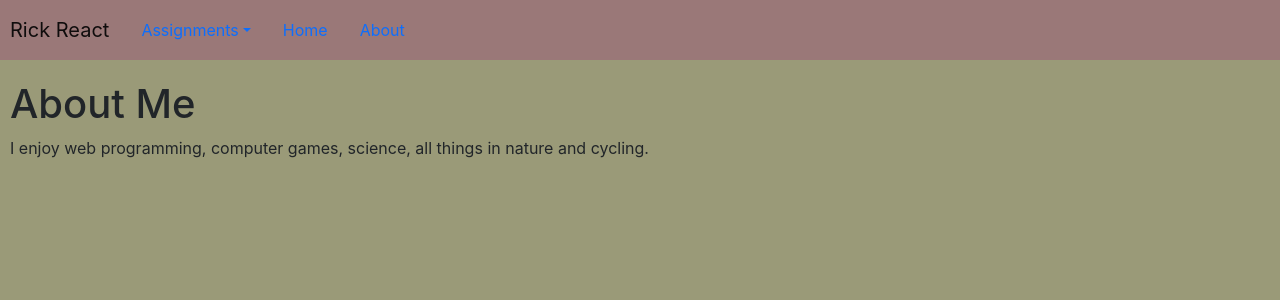
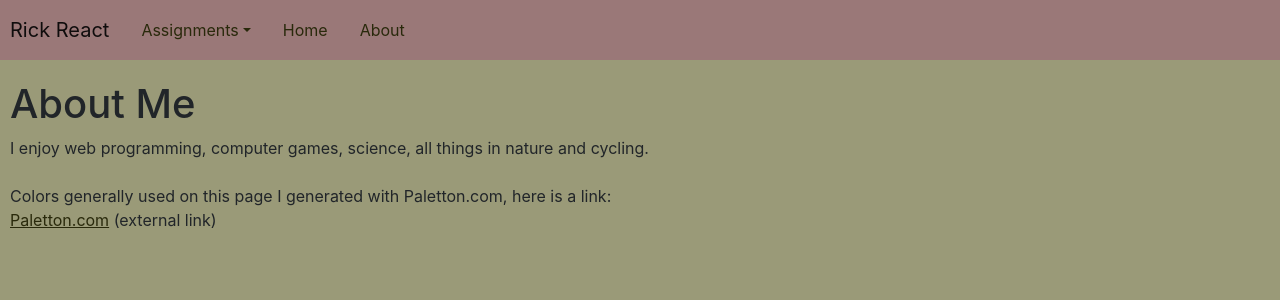
Before and after one commit to RickF71/react-code, a React (Create React App) app: page /about in a window 1280 px wide. Shown: the top 300 px of the page. Built offline with nearby package versions, Linux system fonts and the light colour scheme.

Commit message:
cosmetic

```diff
--- a/package.json
+++ b/package.json
@@ -12,7 +12,7 @@
     "react-bootstrap": "^2.2.1",
     "react-dom": "^17.0.2",
     "react-router-dom": "^6.2.2",
-    "react-scripts": "5.0.0",
+    "react-scripts": "^5.0.0",
     "styled-components": "^5.3.3",
     "web-vitals": "^2.1.4"
   },
--- a/src/App.css
+++ b/src/App.css
@@ -39,7 +39,23 @@
   }
 }
 
-
 button {
   margin: 5px;
 }
+
+a {
+  color:#29290B;
+}
+
+.dropdown-menu {
+  background-color: #789a7b;
+}
+
+
+.dropdown-menu {
+  background-color: #789a7b;
+}
+
+.nav-link {
+  color: #29290B;
+}
--- a/src/App.js
+++ b/src/App.js
@@ -12,7 +12,7 @@ import ParentToChild from './component/ParentToChild';
 import TwoWayBind from './component/TwoWayBind';
 // import ChildComponent from './component/ChildComponent';
 
-import CauculatorOutput from './component/CalculatorOutput';
+import CalculatorOutput from './component/CalculatorOutput';
 import {BrowserRouter as Router, Link, Routes, Route} from 'react-router-dom';
 // import {HashRouter as Router, Link, Routes, Route} from 'react-router-dom';
 // import { HashRouter } from 'react-router-dom';
@@ -28,6 +28,7 @@ import { Col, Row, Form, Navbar,
     Container, Nav, NavDropdown, NavDropdownProps } from "react-bootstrap";
 import LoginForm from './component/LoginForm';
 import LoginValidate from './component/LoginValidate';
+import './App.css';
 
 
 function App() {
@@ -53,13 +54,6 @@ function App() {
               </NavDropdown>
               <Nav.Link href="/">Home</Nav.Link>
               <Nav.Link href="/about">About</Nav.Link>
-            <Navbar.Toggle aria-controls="basic-navbar-nav" />
-            <Navbar.Collapse id="navbar-nav">
-              <Nav className="me-auto">
-
-
-              </Nav>
-            </Navbar.Collapse>
 
             </Navbar>
 
--- a/src/component/About.js
+++ b/src/component/About.js
@@ -1,4 +1,5 @@
 import React from 'react';
+import {BrowserRouter as Router, Link, Routes, Route} from 'react-router-dom';
 
 function About(props) {
     return (
@@ -6,6 +7,13 @@ function About(props) {
             <h1>About Me</h1>
             <div>
                 I enjoy web programming, computer games, science, all things in nature and cycling.
+                <br /><br />
+            </div>
+            <div>
+                Colors generally used on this page I generated with Paletton.com, here is a link:<br />
+
+                <a href="https://paletton.com/#uid=33L0X0kbi7d76jk7vczhz6vnd5d">Paletton.com</a> (external link)
+
             </div>
         </div>
     );
--- a/src/index.css
+++ b/src/index.css
@@ -20,7 +20,6 @@ code {
   padding: 10px;
   background-color: #9A7878;
 
-
 }
 
 
```
Also changed, not shown: 1 other file (tests, documents, lock files or other folders). Lines whose indentation alone changed are shown as unchanged.
